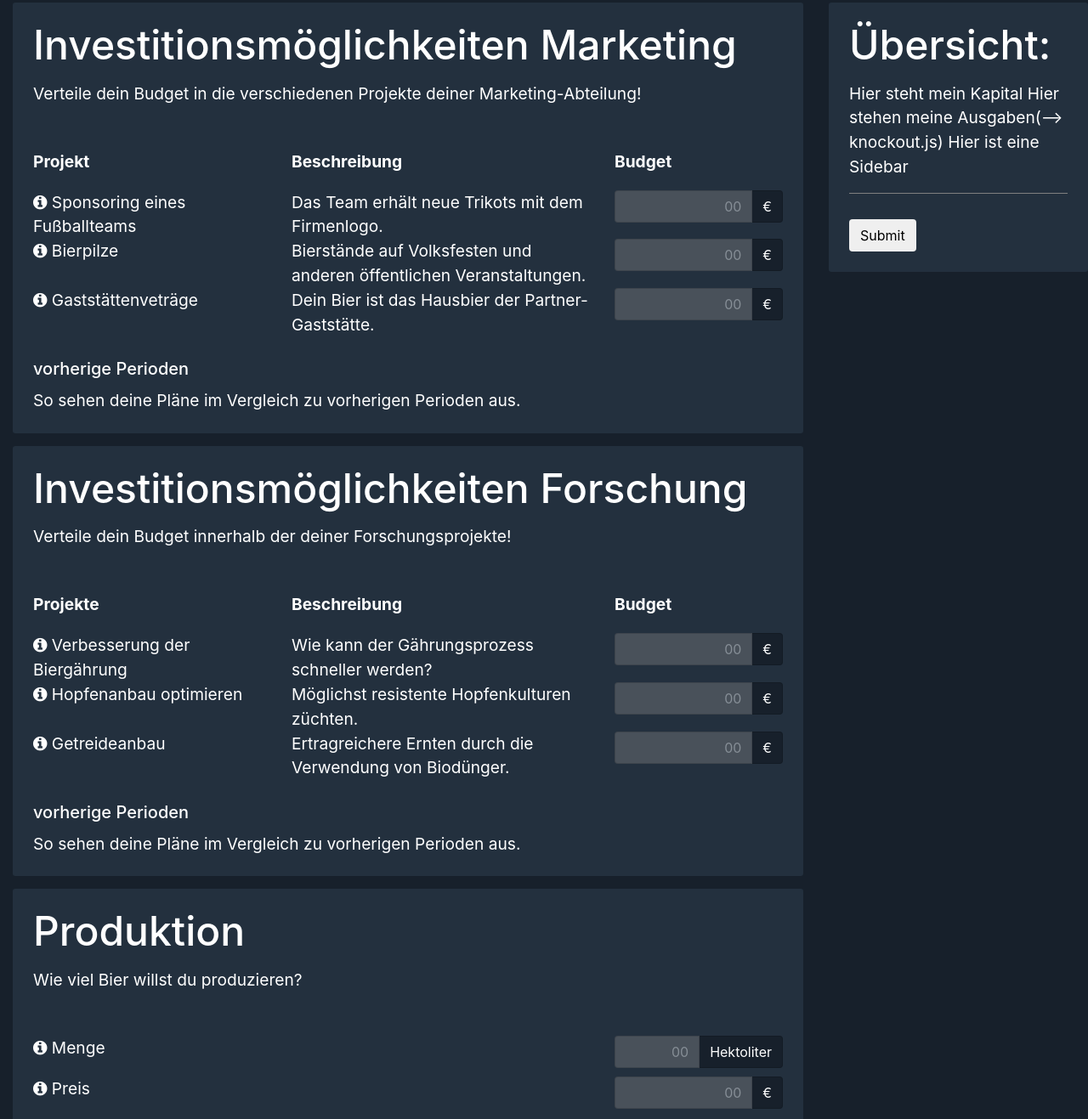
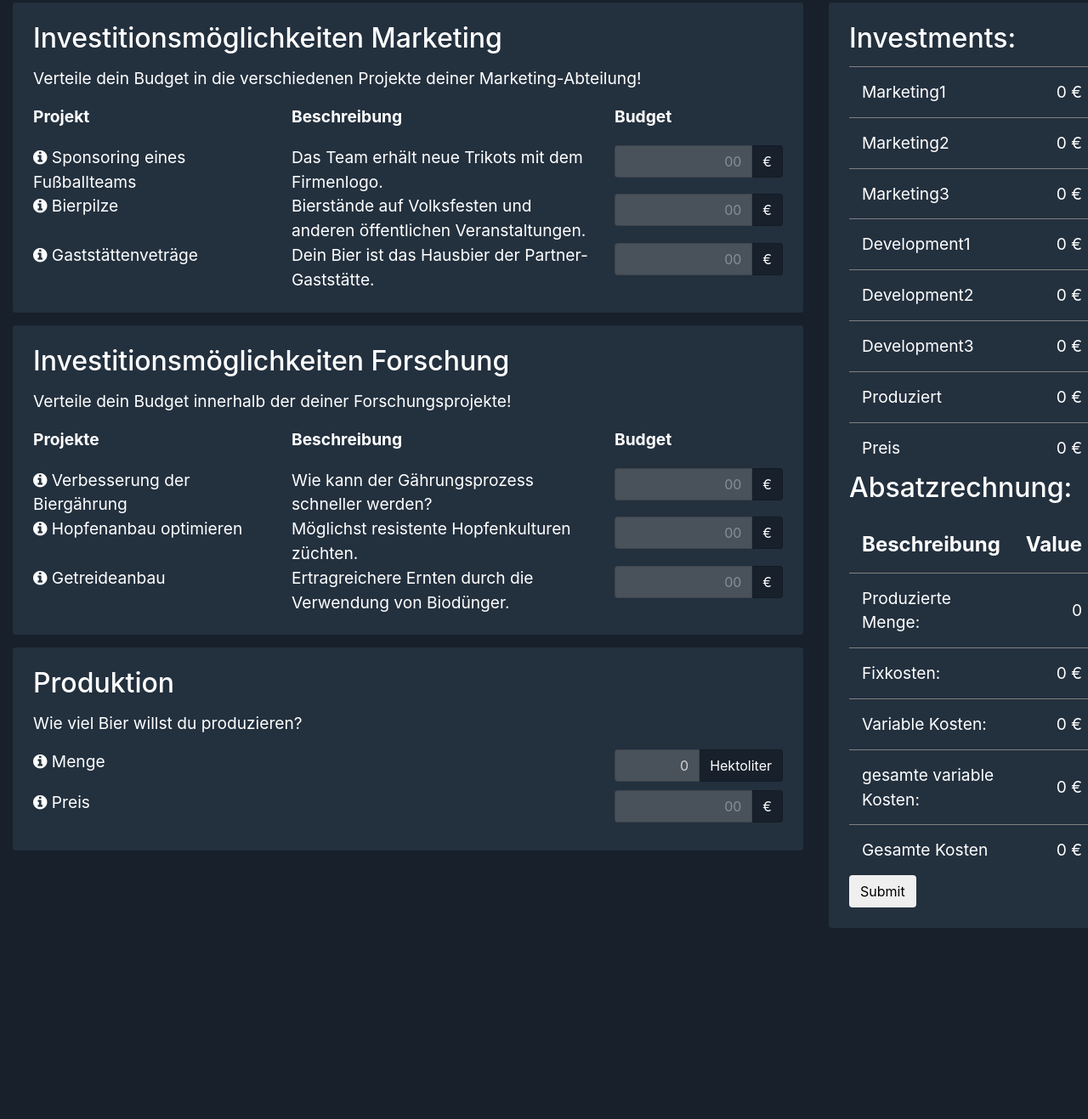
Before and after one commit to clemensul/BrewerySimulation, a plain HTML site: page web/game.html in a window 1280 px wide. Shown: the part 117-1434 px from the top of the page at 85% size. After the commit the page ends 1133 px from the top, so only its background shows below. Drawn offline with nearby package versions, Linux system fonts and the light colour scheme; files that its build step writes are made by us from their sources.

Commit message:
Knockout custom binding for Currency

```diff
--- a/web/css/general.css
+++ b/web/css/general.css
@@ -53,6 +53,7 @@ body {
 
 .widget-content {
     padding: 1.5rem;
+    width: 100%;
 }
 
 .widget-row {
@@ -62,7 +63,7 @@ body {
     margin-right: 0;
 }
 
-.widget-content > h3 {
+.widget-content > h2 {
     margin-bottom: 1rem;
 }
 
--- a/web/game.html
+++ b/web/game.html
@@ -32,7 +32,7 @@
                 <!--  ****  -->
                 <div class="row widget-row" id="marketing">
                     <div class="widget widget-content">
-                        <h3 class="card-title">Investitionsmöglichkeiten Marketing</h3>
+                        <h2 class="card-title">Investitionsmöglichkeiten Marketing</h2>
                         <p class="card-text">Verteile dein Budget in die verschiedenen Projekte deiner Marketing-Abteilung!</p>
 
                         <div class="row table_head">
@@ -52,7 +52,7 @@
                                     <div class="input-group">
                                         <input type="text" name="investment_plakate" class="form-control form-money background-dark3 " placeholder="00" aria-label="Amount (to the nearest dollar)"
                                             id="mar_pla">
-                                            <span class="input-group-addon background-dark1">€</span>
+                                        <span class="input-group-addon background-dark1">€</span>
                                     </div>
                                 </div>
                             </div>
@@ -68,7 +68,7 @@
                                     <div class="input-group">
                                         <input type="text" name="investment_tv" class="form-control form-money background-dark3" placeholder="00" aria-label="Amount (to the nearest dollar)"
                                             id="mar_tvw">
-                                            <span class="input-group-addon background-dark1">€</span>
+                                        <span class="input-group-addon background-dark1">€</span>
                                     </div>
                                 </div>
                             </div>
@@ -82,16 +82,16 @@
                                     <div class="input-group">
                                         <input type="text" name="investment_radio" class="form-control form-money background-dark3" placeholder="00" aria-label="Amount (to the nearest dollar)"
                                             id="mar_rad">
-                                            <span class="input-group-addon background-dark1">€</span>
+                                        <span class="input-group-addon background-dark1">€</span>
                                     </div>
                                 </div>
                             </div>
                         </form>
-
+<!--
                         <h5 class="card-title">vorherige Perioden</h5>
                         <p class="card-text">So sehen deine Pläne im Vergleich zu vorherigen Perioden aus.</p>
 
-                        <!-- <div class="row">
+                        <div class="row">
                             <div class="col-sm-6">
                                 <canvas id="marketing-plakat"></canvas>
                             </div>
@@ -113,7 +113,7 @@
                 <!-- ********* -->
                 <div class="row widget-row" id="forschung">
                     <div class="widget widget-content">
-                        <h3 class="card-title">Investitionsmöglichkeiten Forschung</h3>
+                        <h2 class="card-title">Investitionsmöglichkeiten Forschung</h2>
                         <p class="card-text">Verteile dein Budget innerhalb der deiner Forschungsprojekte!</p>
 
                         <div class="row table_head">
@@ -162,11 +162,11 @@
                                 </div>
                             </div>
                         </form>
-
+<!--
                         <h5 class="card-title">vorherige Perioden</h5>
                         <p class="card-text">So sehen deine Pläne im Vergleich zu vorherigen Perioden aus.</p>
 
-                        <!-- <div class="row">
+                        <div class="row">
                             <div class="col-sm-6">
                                 <canvas id="FuE-geschmack"></canvas>
                             </div>
@@ -188,7 +188,7 @@
                 <!-- *********  -->
                 <div class="row widget-row" id="forschung">
                     <div class="widget widget-content">
-                        <h3 class="card-title">Produktion</h3>
+                        <h2 class="card-title">Produktion</h2>
                         <p class="card-text">Wie viel Bier willst du produzieren?</p>
 
                         <form name="form_pro">
@@ -198,7 +198,7 @@
                                 <div class="col-md-3">
                                     <div class="input-group">
                                         <input type="text" class="form-control form-money background-dark3" placeholder="00" aria-label="Amount (to the nearest dollar)"
-                                            id="pro_amount" data-bind="value: productionAmount">
+                                            id="pro_amount" data-bind="value: productionAmount, valueUpdate: 'afterkeydown'">
                                         <span class="input-group-addon background-dark1">Hektoliter</span>
                                     </div>
                                 </div>
@@ -211,7 +211,7 @@
                                     <div class="input-group">
                                         <input type="text" class="form-control form-money background-dark3" placeholder="00" aria-label="Amount (to the nearest dollar)"
                                             id="pro_price">
-                                            <span class="input-group-addon background-dark1">€</span>
+                                        <span class="input-group-addon background-dark1">€</span>
                                     </div>
                                 </div>
                             </div>
@@ -240,9 +240,9 @@
                 <!--    ****     -->
                 <!-- Development -->
                 <!--    ****     -->
-                <div class="row widget-row" id="produktion">
+        <!--    <div class="row widget-row" id="produktion">
                     <div class="widget widget-content">
-                        <h3 class="card-title">Investitionsmöglichkeiten</h3>
+                        <h2 class="card-title">Investitionsmöglichkeiten</h2>
                         <p class="card-text">Verteile dein Budget innerhalb der Produktionsabteilung!</p>
 
                         <form name="form_produktion">
@@ -293,7 +293,7 @@
                         <h5 class="card-title">vorherige Perioden</h5>
                         <p class="card-text">So sehen deine Pläne im Vergleich zu vorherigen Perioden aus.</p>
 
-                        <!-- <div class="row">
+                        <div class="row">
                             <div class="col-4">
                                 <canvas id="canvas-1"></canvas>
                             </div>
@@ -308,7 +308,7 @@
                             <div class="col">
                                 <canvas id="canvas-4"></canvas>
                             </div>
-                        </div> -->
+                        </div>
                         <div class="row widget-row">
                             <button class="btn" onclick="finish();">Periode beenden</button>
                             <div class="input-group">
@@ -318,7 +318,7 @@
                             </div>
                         </div>
                     </div>
-                </div>
+                </div> -->
 
 
             </div>
@@ -328,19 +328,74 @@
             <div class="col-xl-3 ">
                 <div class="row widget-row" id="sidebar">
                     <div class="widget widget-content">
-                        <h3>Übersicht:</h3>
-                        <p>Hier steht mein Kapital Hier stehen meine Ausgaben(--> knockout.js) Hier ist eine Sidebar</p>
+                        <h2>Investments:</h2>
                         <table>
                             <thead>
 
                             </thead>
-                            <tbody data-bind="foreach: currentExpenses">
+                            <tbody data-bind="foreach: investment">
                                 <tr>
                                     <td>
-                                        <span data-bind="text: name"></span>
+                                        <span data-bind="text: display"></span>
+                                    </td>
+                                    <td style="text-align:right">
+                                        <span data-bind="currencyText: value"></span>
+                                    </td>
+                                </tr>
+                            </tbody>
+                        </table>
+
+                        <h2>Absatzrechnung:</h2>
+                        <table>
+                            <thead>
+                                <tr>
+                                    <td>
+                                        <span>Beschreibung</span>
                                     </td>
                                     <td>
-                                        <span data-bind="text: expense"></span>
+                                        <span>Value</span>
+                                    </td>
+                                </tr>
+                            </thead>
+                            <tbody>
+                                <tr>
+                                    <td>
+                                        <span>Produzierte Menge:</span>
+                                    </td>
+                                    <td style="text-align:right">
+                                        <span data-bind="text: productionAmount"></span>
+                                    </td>
+                                </tr>
+                                <tr>
+                                    <td >
+                                        <span>Fixkosten:</span>
+                                    </td>
+                                    <td style="text-align:right">
+                                        <span data-bind="currencyText: fixedcost"></span>
+                                    </td>
+                                </tr>
+                                <tr>
+                                    <td>
+                                        <span>Variable Kosten:</span>
+                                    </td>
+                                    <td style="text-align:right">
+                                        <span data-bind="currencyText: variablecost"></span>
+                                    </td>
+                                </tr>
+                                <tr>
+                                    <td>
+                                        <span>gesamte variable Kosten:</span>
+                                    </td>
+                                    <td style="text-align:right">
+                                        <span data-bind="currencyText: totalVariableCost"></span>
+                                    </td>
+                                </tr>
+                                <tr>
+                                    <td>
+                                        <span>Gesamte Kosten</span>
+                                    </td>
+                                    <td style="text-align:right">
+                                        <span data-bind="currencyText: cost"></span>
                                     </td>
                                 </tr>
                             </tbody>
--- a/web/js/game.js
+++ b/web/js/game.js
@@ -2,37 +2,53 @@ var array_input = [
     {
         id: "mar_pla",
         name: "cost_m1",
-        value: undefined
+        display: "Marketing1",
+        value: ko.observable(0)
     }, {
         id: "mar_tvw",
         name: "cost_m2",
-        value: undefined
+        display: "Marketing2",
+        value: ko.observable(0)
     }, {
         id: "mar_rad",
         name: "cost_m3",
-        value: undefined
+        display: "Marketing3",
+        value: ko.observable(0)
     }, {
         id: "dev_bie",
         name: "cost_d1",
-        value: undefined
+        display: "Development1",
+        value: ko.observable(0)
     }, {
         id: "dev_hop",
         name: "cost_d2",
-        value: undefined
+        display: "Development2",
+        value: ko.observable(0)
     }, {
         id: "dev_get",
         name: "cost_d3",
-        value: undefined
+        display: "Development3",
+        value: ko.observable(0)
     }, {
         id: "pro_amount",
         name: "produced_litres",
-        value: undefined
+        display: "Produziert",
+        value: ko.observable(0)
     }, {
         id: "pro_price",
         name: "price_litre",
-        value: undefined
+        display: "Preis",
+        value: ko.observable(0)
     }
 ];
+
+ko.bindingHandlers.currencyText = {
+    update: function (elem, valueAccessor) {
+        var amount = valueAccessor();
+        var formattedAmount = amount() + " €";
+        $(elem).text(formattedAmount);
+    }
+};
 
 array_input.forEach(function (element) {
     var elem = document.getElementById(element.id);
@@ -60,20 +76,25 @@ array_input.forEach(function (element) {
     elem.onkeyup = function (e) {
         for (var i = 0; i < array_input.length; i++) {
             if (array_input[i].id == e.target.id) {
-                array_input[i].value = validate_value(e.target.value);
+                array_input[i].value(validate_value(e.target.value));
                 break;
             }
         }
     }
 });
 
-class Cost {
+class KNOCKOUT {
     constructor() {
+        this.investment = ko.observableArray(array_input)
 
         this.buget = ko.observable(0);
         this.fixedcost = ko.observable(0);
         this.variablecost = ko.observable(0);
         this.productionAmount = ko.observable(0);
+
+        this.totalVariableCost = ko.computed(function () {
+            return this.productionAmount() * this.variablecost();
+        }, this);
 
         this.cost = ko.computed(function () {
             return this.productionAmount() * this.variablecost() + this.fixedcost();
@@ -81,14 +102,15 @@ class Cost {
     }
 }
 
-var cost = new Cost();
+var knockout = new KNOCKOUT();
+ko.applyBindings(knockout);
+
 
 function init(budget, fixedcost, variablecost) {
     console.log("init");
-    cost.buget(budget);
-    cost.fixedcost(fixedcost);
-    cost.variablecost(variablecost);
-    ko.applyBindings(cost);
+    knockout.buget(budget);
+    knockout.fixedcost(fixedcost);
+    knockout.variablecost(variablecost);
 }
 
 
```
